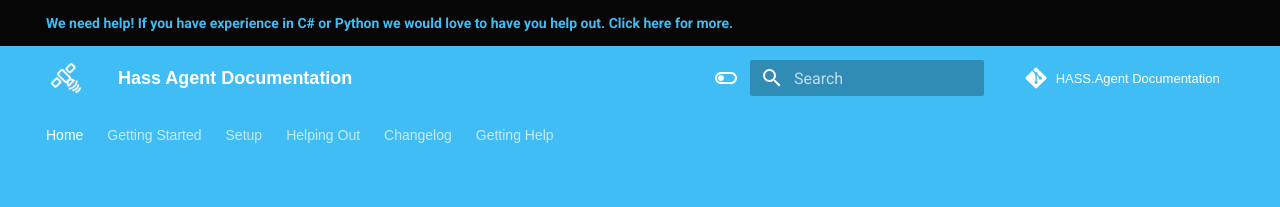
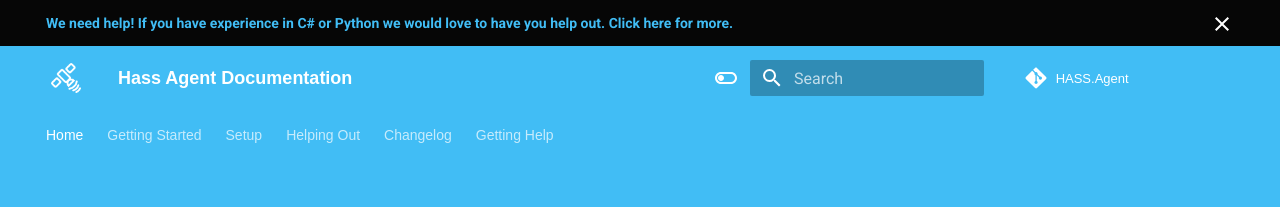
Before and after one commit to hass-agent/HASS.Agent-Documentation, an MkDocs documentation site: the page built from docs/index.md, in a window 1280 px wide and 900 px high. Shown: the top 207 px of the window. Built offline with MkDocs 1.6.1 and Material for MkDocs 9.7.7, drawn with Linux system fonts in a browser that asks for light colours; a script that is not in the unit is left out; comment, search, counter and statistics services are not loaded; the version menu is left out; some of the changed text lies outside the part shown.

Commit message:
Update sitewide config (#27)
* Change repo to core

* Add announcement dismissal

* Update copyright

* Removes reject button from cookie consent, which blocks github

```diff
--- a/mkdocs.yml
+++ b/mkdocs.yml
@@ -4,13 +4,13 @@
 site_description: >-
   Access your homeassistant from any windows machine - send notifications, collect data and automate repetitive tasks
 
-repo_url: https://github.com/hass-agent/hass.agent-documentation
-repo_name: HASS.Agent Documentation
+repo_url: https://github.com/hass-agent/hass.agent
+repo_name: HASS.Agent
 
 edit_uri: edit/beta/docs/
 
 copyright: >
-  Copyright &copy; 2023 <a href="https://github.com/hass-agent" target="_blank" rel="noopener">HASS.Agent Team</a> -
+  Copyright &copy; 2023-2025 <a href="https://github.com/hass-agent" target="_blank" rel="noopener">HASS.Agent Team</a> -
   <a href="#__consent">Change cookie settings</a>
 
 theme:
@@ -32,6 +32,7 @@
     - content.code.copy
     - content.action.edit
     - content.action.view
+    - announce.dismiss
   language: en
   palette:
     - scheme: default
@@ -89,11 +90,10 @@
   consent:
     actions:
       - accept
-      - reject
       - manage
     title: Cookie consent
     description: >-
-      We use cookies to recognize your repeated visits and preferences, as well
+      We use cookies to fetch github information, recognize your repeated visits and preferences, as well
       as to measure the effectiveness of our documentation and whether users
       find what they're searching for. With your consent, you're helping us to
       make our documentation better.
```
